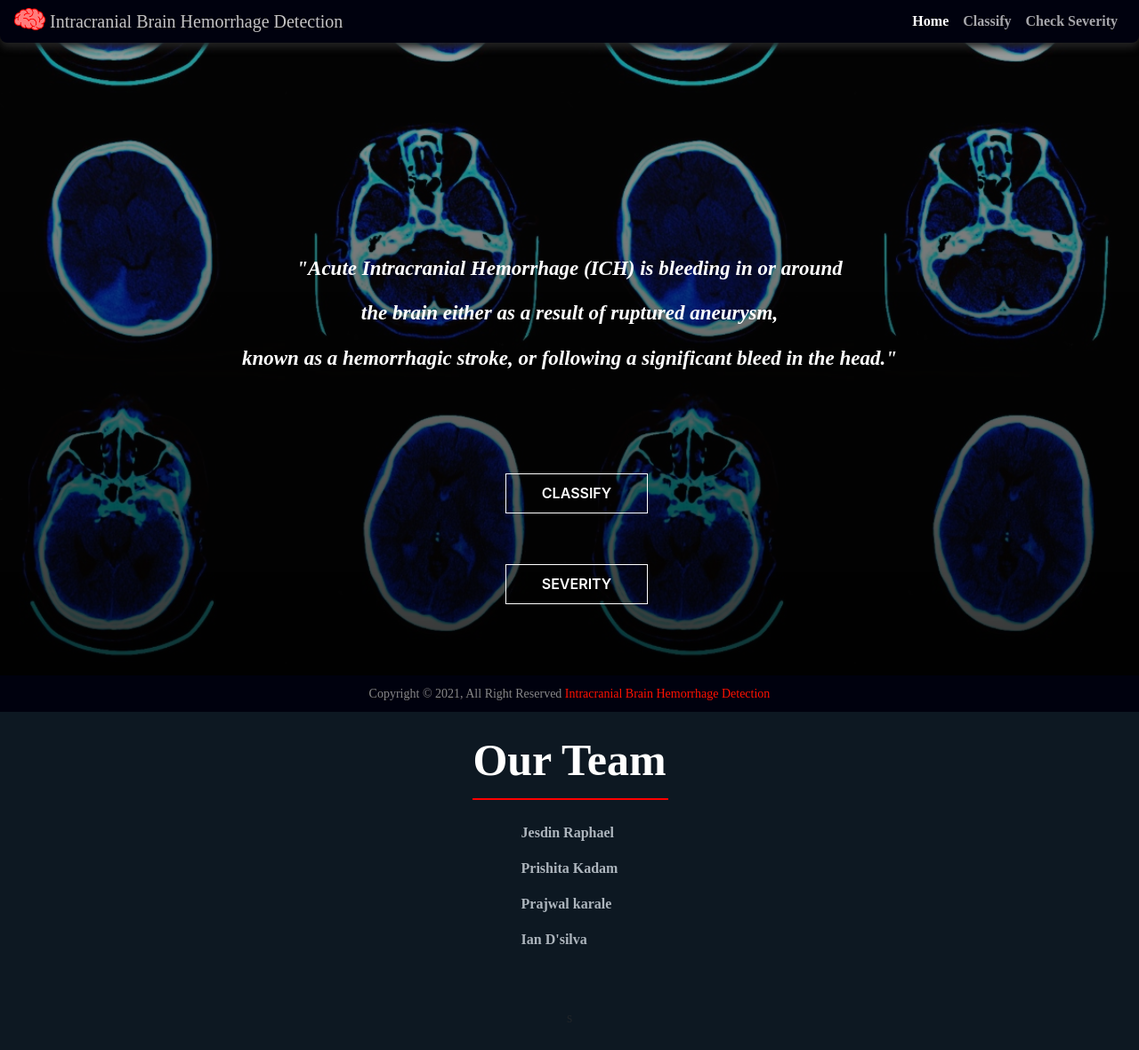
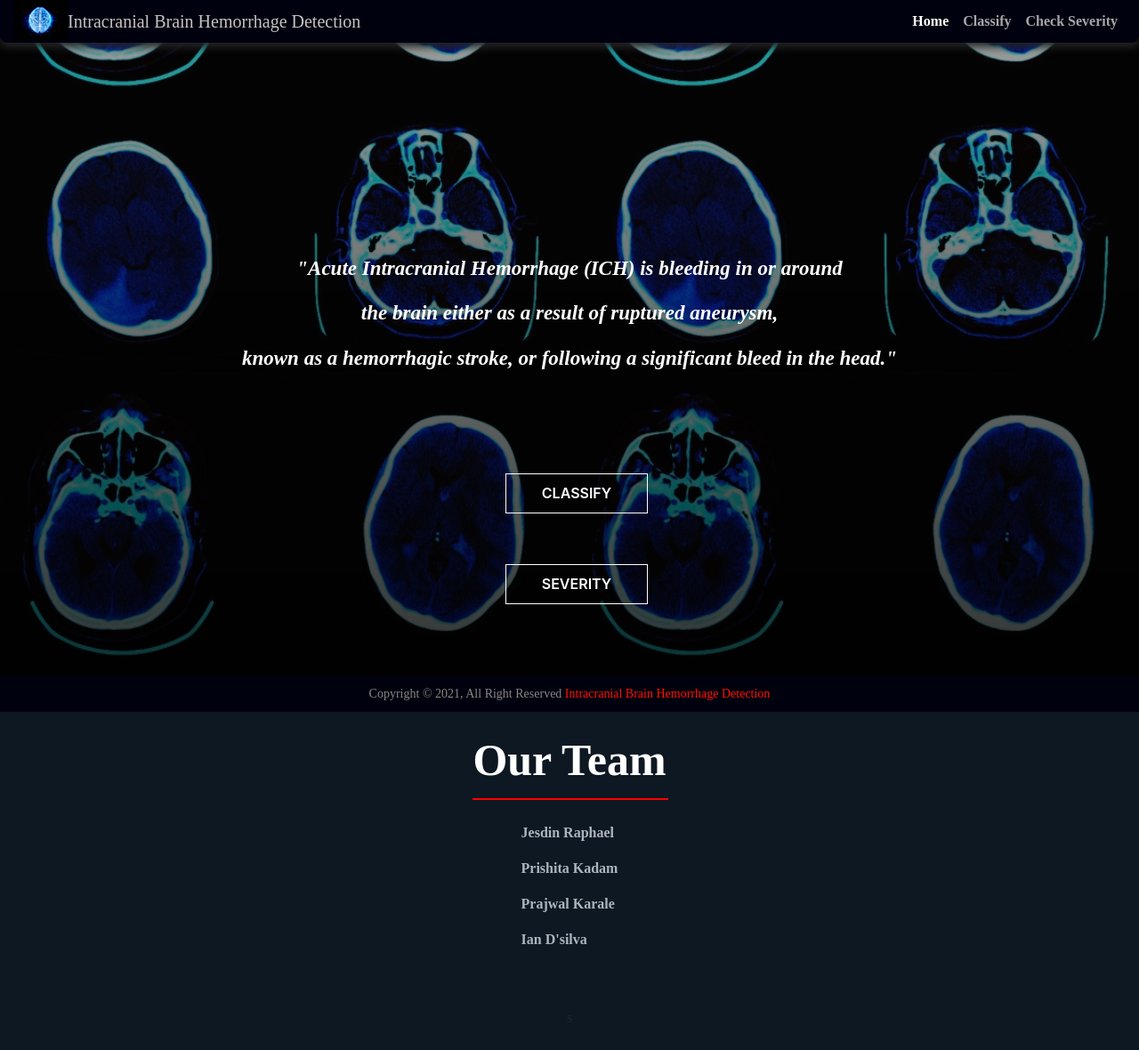
Before and after one commit to jesdin/ICH, a Django app: page / in a window 1280 px wide. Shown: the whole page at 89% size. Run offline with Django 3.2, Linux system fonts and the light colour scheme; some libraries are stand-ins or nearby versions.

Commit message:
Website Logo, Ui Changes and Javascript

```diff
--- a/assets/src/classify.js
+++ b/assets/src/classify.js
@@ -97,6 +97,7 @@ $(document).ready(function() {
 
             } else {
               $('#result').text("ICH NOT Detected");
+              $('#result-type').hide();
             }
           }
 
--- a/main/templates/classify.html
+++ b/main/templates/classify.html
@@ -34,9 +34,9 @@
 
 <body>
     <nav class="navbar navbar-expand-lg sticky-top navbar-dark" id="navbar">
-        <a class="navbar-brand" href="{% url 'home' %}" style="font-family: ui-sans-serif;; color: #c5c4c4;">
+        <a class="navbar-brand" href="{% url 'home' %}" style="font-family: ui-sans-serif;; color: #c5c4c4; display: flex; align-items: center; justify-content: center;">
 
-            <img src="{% static "images/logo.png" %}" width="40" height="30" class="d-inline-block align-top" alt="">
+            <img src="{% static "images/Logo.jpeg" %}" width="60" height="45" class="d-inline-block align-top" alt="">
             Intracranial Brain Hemorrhage Detection
         </a>
         <button class="navbar-toggler" type="button" data-toggle="collapse" data-target="#navbarNavAltMarkup"
--- a/main/templates/index.html
+++ b/main/templates/index.html
@@ -29,9 +29,9 @@
 
 <body>
     <nav class="navbar navbar-expand-lg sticky-top" id="navbar ">
-        <a class="navbar-brand" href="{% url 'home' %}" style="font-family: ui-sans-serif; color: #c5c4c4;">
+        <a class="navbar-brand" href="{% url 'home' %}" style="font-family: ui-sans-serif; color: #c5c4c4; display: flex; align-items: center; justify-content: center;">
 
-            <img src="{% static "images/logo.png" %}" width="35" height="25" class="d-inline-block align-top" alt="">
+            <img src="{% static "images/Logo.jpeg" %}" width="60" height="45" class="d-inline-block align-top" alt="" style="margin-bottom: 0.2rem;">
             Intracranial Brain Hemorrhage Detection
         </a>
         <button class="navbar-toggler" type="button" data-toggle="collapse" data-target="#navbarNavAltMarkup"
@@ -94,7 +94,7 @@
                                         <p style="color: #adb5bd;">Prishita Kadam</p>
                                     </a>
                                     <a href="https://github.com/PrajwalKarale">
-                                        <p style="color: #adb5bd;">Prajwal karale</p>
+                                        <p style="color: #adb5bd;">Prajwal Karale</p>
                                     </a>
                                     <a href="https://github.com/dsilvaian">
                                         <p style="color: #adb5bd;">Ian D'silva</p>
--- a/main/templates/predict.html
+++ b/main/templates/predict.html
@@ -37,9 +37,9 @@
 
 <body>
     <nav class="navbar navbar-expand-lg sticky-top" id="navbar">
-        <a class="navbar-brand" href="{% url 'home' %}" style="font-family: ui-sans-serif; color: #c5c4c4;">
+        <a class="navbar-brand" href="{% url 'home' %}" style="font-family: ui-sans-serif; color: #c5c4c4; display: flex; align-items: center; justify-content: center;">
 
-            <img src="{% static "images/logo.png" %}" width="40" height="30" class="d-inline-block align-top" alt="">
+            <img src="{% static "images/Logo.jpeg" %}" width="60" height="45" class="d-inline-block align-top" alt="">
             Intracranial Brain Hemorrhage Detection
         </a>
         <button class="navbar-toggler" type="button" data-toggle="collapse" data-target="#navbarNavAltMarkup"
```
Also changed, not shown: assets/favicon_io/android-chrome-192x192.png, assets/favicon_io/android-chrome-512x512.png, assets/favicon_io/apple-touch-icon.png, assets/favicon_io/favicon-16x16.png, assets/favicon_io/favicon-32x32.png, assets/favicon_io/favicon.ico, assets/images/Logo.jpeg (added).
